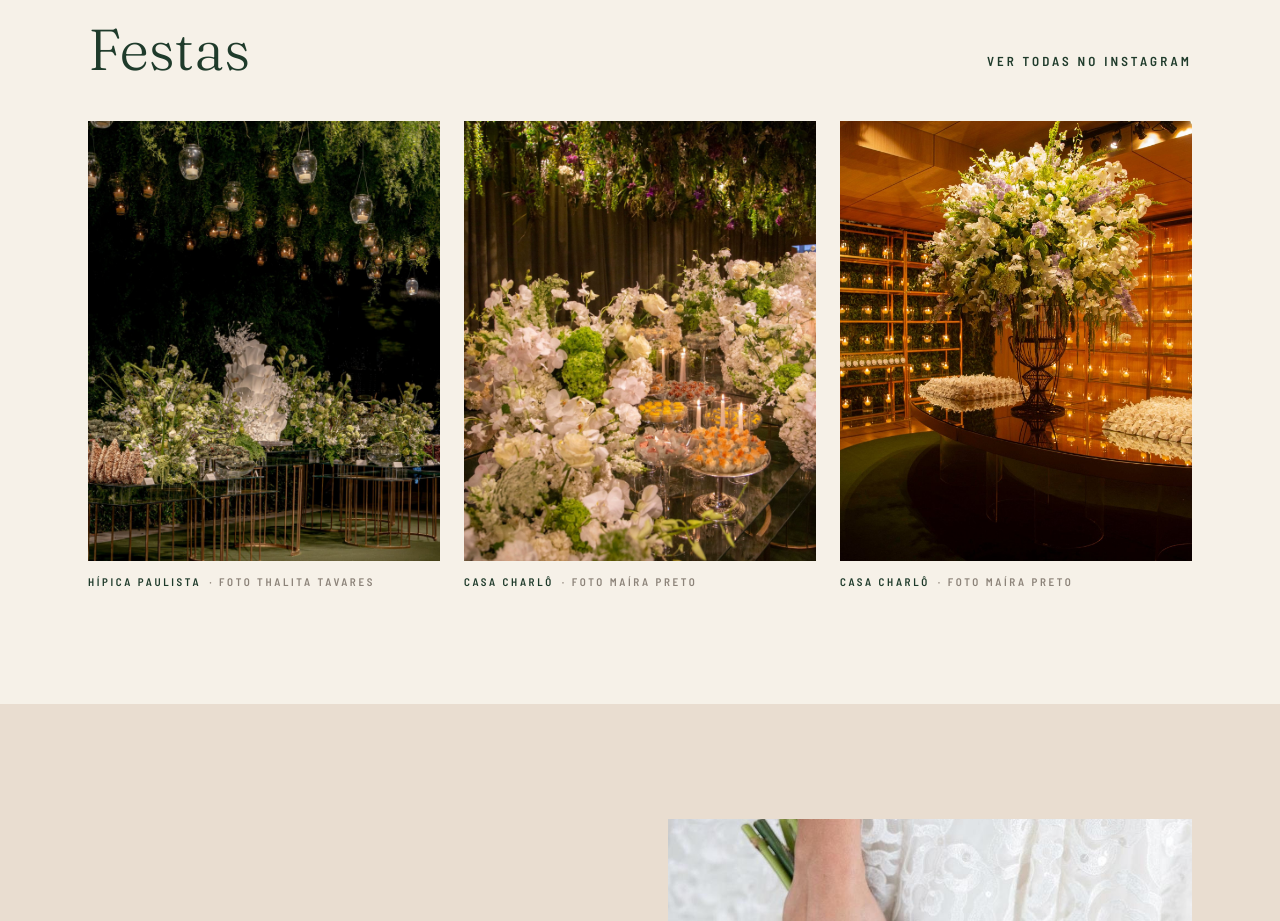
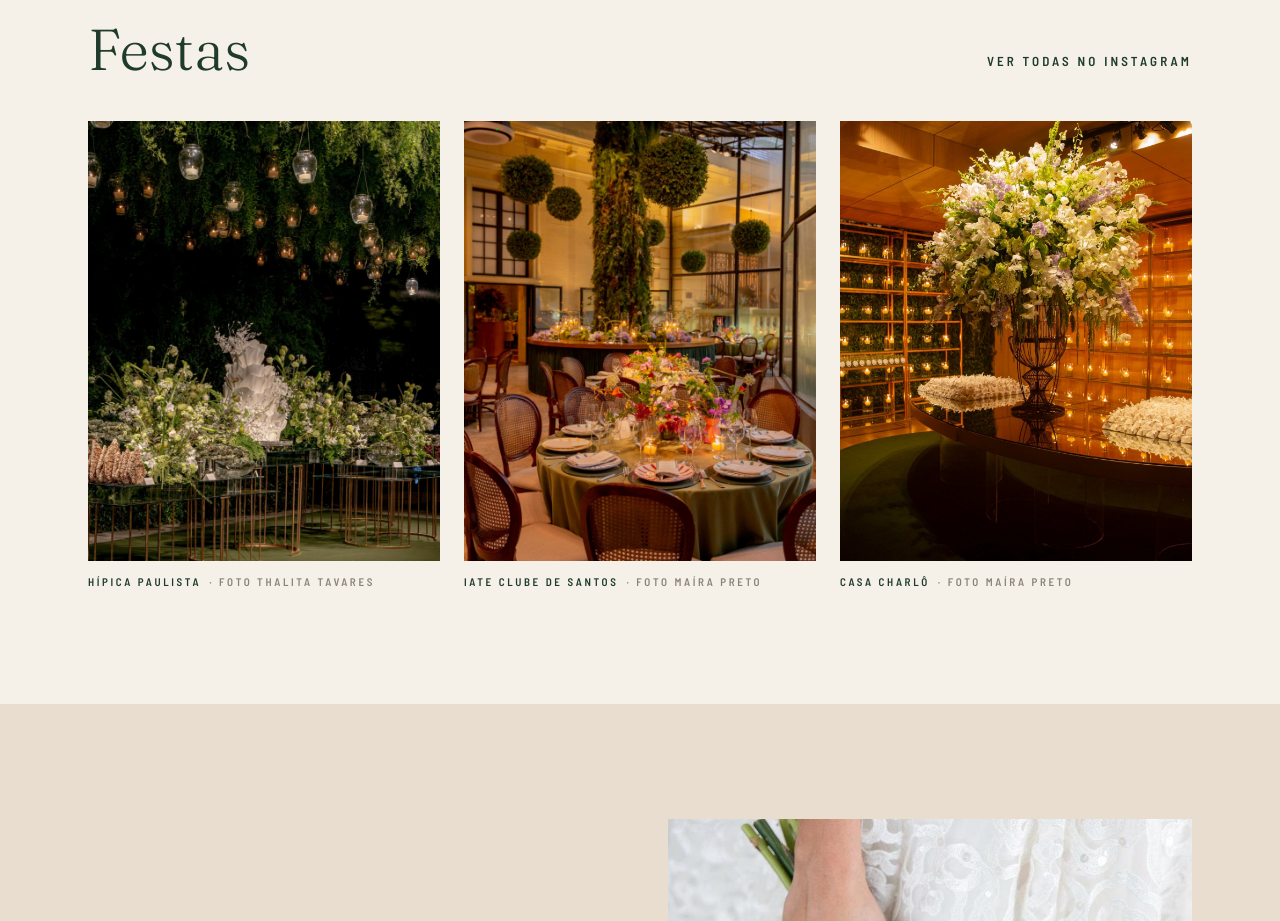
Before and after one commit to mairapreto-pixel/lais-aguiar, a plain HTML site: page index.html in a window 1280 px wide. Shown: the part 2420-3341 px from the top of the page. Drawn offline with Linux system fonts and the light colour scheme.

Commit message:
Foto do Iate Clube de Santos em Festas
Co-Authored-By: Claude Opus 5.5 <noreply@anthropic.com>
Claude-Session: https://claude.ai/code/session_0149kswi4MhbVzMLoVTpPWTX

```diff
--- a/index.html
+++ b/index.html
@@ -73,8 +73,8 @@ p{margin:0}
 <figcaption class="cond" style="font-size:11px;color:#1F3B2B;display:flex;align-items:baseline;gap:8px;flex-wrap:wrap"><span>Hípica Paulista</span><span style="font-size:11px;color:#8C8379">· Foto Thalita Tavares</span></figcaption>
 </figure>
 <figure style="margin:0;display:flex;flex-direction:column;gap:14px">
-<img loading="lazy" src="fotos/doces.jpg" alt="Mesa de doces entre orquídeas, hortênsias e rosas brancas, com velas" style="width:100%;aspect-ratio:4/5;object-fit:cover;object-position:50% 60%">
-<figcaption class="cond" style="font-size:11px;color:#1F3B2B;display:flex;align-items:baseline;gap:8px;flex-wrap:wrap"><span>Casa Charlô</span><span style="font-size:11px;color:#8C8379">· Foto Maíra Preto</span></figcaption>
+<img loading="lazy" src="fotos/iate-santos.jpg" alt="Mesas com flores coloridas e velas sob esferas de folhagem, no Iate Clube de Santos" style="width:100%;aspect-ratio:4/5;object-fit:cover;object-position:50% 75%">
+<figcaption class="cond" style="font-size:11px;color:#1F3B2B;display:flex;align-items:baseline;gap:8px;flex-wrap:wrap"><span>Iate Clube de Santos</span><span style="font-size:11px;color:#8C8379">· Foto Maíra Preto</span></figcaption>
 </figure>
 <figure style="margin:0;display:flex;flex-direction:column;gap:14px">
 <img loading="lazy" src="fotos/lembrancas.jpg" alt="Arranjo de flores brancas e lilases sobre mesa espelhada, com paredes de velas" style="width:100%;aspect-ratio:4/5;object-fit:cover;object-position:52% 50%">
```
Also changed, not shown: fotos/doces.jpg (deleted), fotos/iate-santos.jpg (added).
